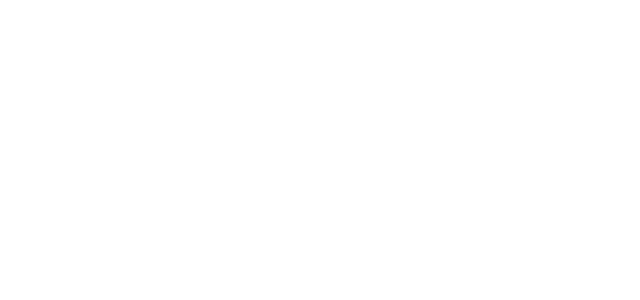
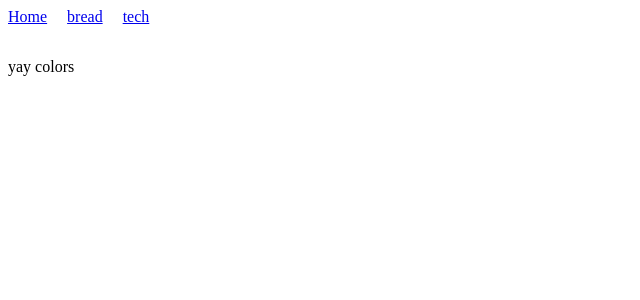
Before and after one commit to chunyukuo88/woobler-sveltekit, a SvelteKit app: page /colors in a window 1280 px wide. Shown: the top 300 px of the page, without its empty margins (0-640 px from the left). Built offline with nearby package versions, Linux system fonts and the light colour scheme.

Commit message:
feat: POC done

```diff
--- a/src/routes/+layout.svelte
+++ b/src/routes/+layout.svelte
@@ -1,9 +1,10 @@
 <script lang="ts">
-	import './layout.css';
-	import favicon from '$lib/assets/favicon.svg';
-
-	let { children } = $props();
 </script>
 
-<svelte:head><link rel="icon" href={favicon} /></svelte:head>
-{@render children()}
+<nav style="margin-bottom: 2rem;">
+	<a href="/" style="margin-right: 1rem;">Home</a>
+	<a href="/bread" style="margin-right: 1rem;">bread</a>
+	<a href="/tech">tech</a>
+</nav>
+
+<slot />
--- a/src/routes/+page.svelte
+++ b/src/routes/+page.svelte
@@ -1,2 +1,6 @@
-<h1>Welcome to SvelteKit</h1>
-<p>Visit <a href="https://svelte.dev/docs/kit">svelte.dev/docs/kit</a> to read the documentation</p>
+<script lang="ts">
+	let message = "Welcome to the Home Page!";
+</script>
+
+<h1>{message}</h1>
+<p>Try navigating using the links above.</p>
--- a/src/routes/bread/+page.svelte
+++ b/src/routes/bread/+page.svelte
@@ -0,0 +1 @@
+<div>yay bread</div>
--- a/src/routes/colors/+page.svelte
+++ b/src/routes/colors/+page.svelte
@@ -0,0 +1 @@
+<div>yay colors</div>
--- a/src/routes/tech/+page.svelte
+++ b/src/routes/tech/+page.svelte
@@ -0,0 +1,4 @@
+<script>
+</script>
+
+<div>yay tech</div>
```
